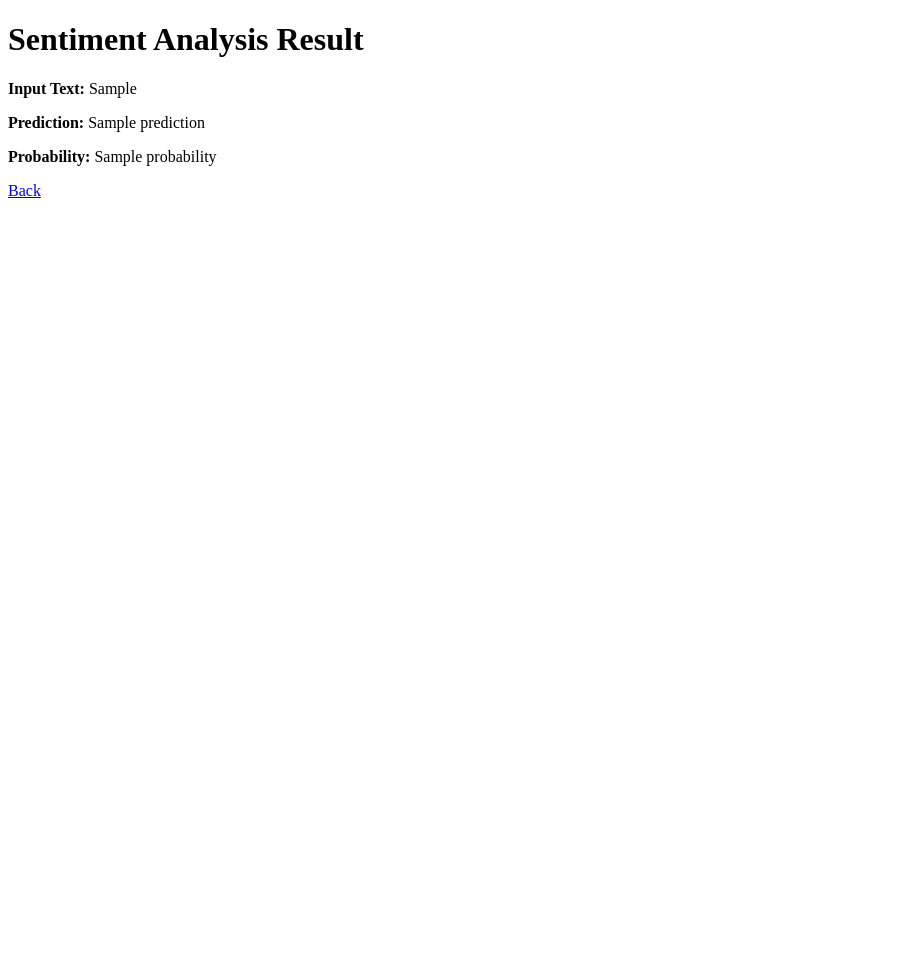
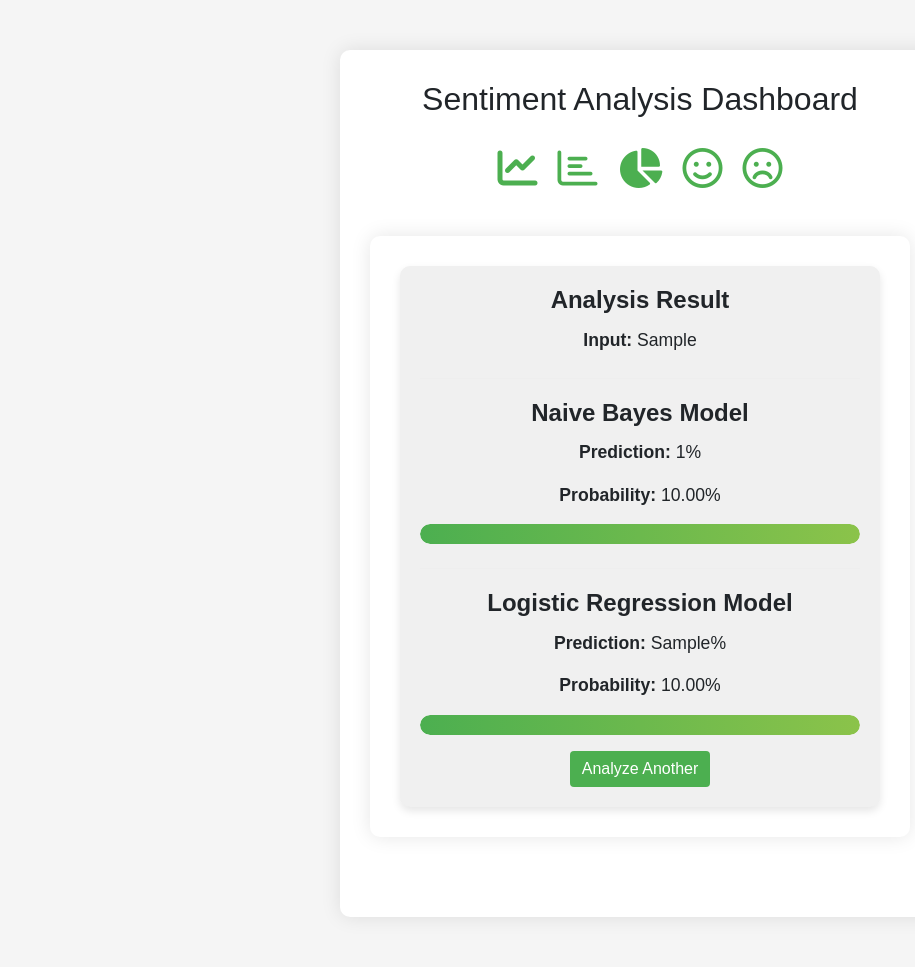
Before and after one commit to VGandhi27/Sentiment-Analysis, a Django app: template templates/visualisation/result.html in a window 1280 px wide. Shown: the whole page, without its empty margins (0-915 px from the left). Before the commit the page ends 198 px from the top, so only its background shows below. Run offline with Django 5.2, Linux system fonts and the light colour scheme; the template is opened without the code that fills it: most values are stand-ins (such as "Sample title", 1, 10 or a date in 2020); parts of the project's set-up code (start-up, migrations or seed data) failed here and were passed over; some libraries are stand-ins or nearby versions.

Commit message:
designing pages

```diff
--- /dev/null
+++ b/templates/visualisation/base.html
@@ -0,0 +1,61 @@
+<!DOCTYPE html>
+<html lang="en">
+<head>
+    <meta charset="UTF-8">
+    <meta name="viewport" content="width=device-width, initial-scale=1.0">
+    <title>{% block title %}Sentiment Analysis Dashboard{% endblock %}</title>
+    <link rel="stylesheet" href="https://stackpath.bootstrapcdn.com/bootstrap/4.5.2/css/bootstrap.min.css">
+    <style>
+        body {
+            background-color: #f5f5f5;
+            font-family: Arial, sans-serif;
+        }
+        .container {
+            max-width: 800px;
+            margin: 50px auto;
+            background-color: #fff;
+            padding: 30px;
+            border-radius: 10px;
+            box-shadow: 0 0 20px rgba(0,0,0,0.1);
+        }
+        .dashboard-title {
+            text-align: center;
+            font-size: 2rem;
+            margin-bottom: 30px;
+        }
+        .dashboard-icons {
+            display: flex;
+            justify-content: center;
+            margin-bottom: 20px;
+        }
+        .dashboard-icons i {
+            font-size: 2.5rem;
+            margin: 0 10px;
+            color: #4CAF50; /* Green color for icons */
+            transition: transform 0.3s ease-in-out;
+        }
+        .dashboard-icons i:hover {
+            transform: scale(1.2);
+            color: #45A049; /* Darker green on hover */
+        }
+    </style>
+    {% block extra_css %}{% endblock %}
+</head>
+<body>
+    <div class="container">
+        <h1 class="dashboard-title">{% block dashboard_title %}Sentiment Analysis Dashboard{% endblock %}</h1>
+        <div class="dashboard-icons">
+            <i class="fas fa-chart-line"></i>
+            <i class="far fa-chart-bar"></i>
+            <i class="fas fa-chart-pie"></i>
+            <i class="far fa-smile"></i>
+            <i class="far fa-frown"></i>
+        </div>
+        {% block content %}
+        {% endblock %}
+    </div>
+
+    <script src="https://kit.fontawesome.com/a076d05399.js"></script>
+    {% block extra_js %}{% endblock %}
+</body>
+</html>
--- a/templates/visualisation/result.html
+++ b/templates/visualisation/result.html
@@ -1,14 +1,85 @@
-<!DOCTYPE html>
-<html lang="en">
-<head>
-    <meta charset="UTF-8">
-    <title>Sentiment Analysis Result</title>
-</head>
-<body>
-    <h1>Sentiment Analysis Result</h1>
-    <p><strong>Input Text:</strong> {{ user_input }}</p>
-    <p><strong>Prediction:</strong> {{ prediction }}</p>
-    <p><strong>Probability:</strong> {{ probability }}</p>
-    <a href="{% url 'sentiment_analysis' %}">Back</a>
-</body>
-</html>
+{% extends 'visualisation/base.html' %}
+
+{% block content %}
+<div class="container mt-5">
+    <div class="card text-center">
+        <div class="card-body">
+            <h3 class="card-title">Analysis Result</h3>
+            <p class="card-text"><strong>Input:</strong> {{ user_input }}</p>
+
+            <div class="model-result mt-4">
+                <h5 class="card-title">Naive Bayes Model</h5>
+                <p class="card-text"><strong>Prediction:</strong> {{ nb_prediction }}%</p>
+                <p class="card-text"><strong>Probability:</strong> {{ nb_probability.max|floatformat:2 }}%</p>
+                <div class="probability-bar">
+                    <div class="probability-fill" style="width: {{ nb_probability.max }}%;"></div>
+                </div>
+            </div>
+
+            <div class="model-result mt-4">
+                <h5 class="card-title">Logistic Regression Model</h5>
+                <p class="card-text"><strong>Prediction:</strong> {{ lr_prediction }}%</p>
+                <p class="card-text"><strong>Probability:</strong> {{ lr_probability.max|floatformat:2 }}%</p>
+                <div class="probability-bar">
+                    <div class="probability-fill" style="width: {{ lr_probability.max }}%;"></div>
+                </div>
+            </div>
+
+            <a href="/" class="btn btn-primary mt-3">Analyze Another</a>
+        </div>
+    </div>
+</div>
+
+<style>
+    .container {
+        max-width: 600px;
+    }
+    .card {
+        border: none;
+        box-shadow: 0 4px 8px rgba(0, 0, 0, 0.1);
+        border-radius: 10px;
+        background-color: #f0f0f0; /* Changed background color */
+    }
+    .card-title {
+        font-size: 1.5rem;
+        font-weight: 600;
+    }
+    .card-text {
+        font-size: 1.1rem;
+    }
+    .model-result {
+        border-top: 1px solid #eee;
+        padding-top: 20px;
+    }
+    .probability-bar {
+        width: 100%;
+        height: 20px;
+        background: #f1f1f1;
+        border-radius: 10px;
+        overflow: hidden;
+        position: relative;
+        margin-top: 10px;
+    }
+    .probability-fill {
+        height: 100%;
+        background: linear-gradient(90deg, #4caf50, #8bc34a);
+        text-align: right;
+        padding-right: 10px;
+        color: white;
+        display: flex;
+        align-items: center;
+        justify-content: center;
+        font-weight: bold;
+        font-size: 0.9rem;
+        border-radius: 10px;
+    }
+    .btn-primary {
+        background: #4caf50;
+        border: none;
+        transition: background 0.3s ease;
+    }
+    .btn-primary:hover {
+        background: #45a049;
+    }
+</style>
+{% endblock %}
```
Also changed, not shown: dashboard/settings.py (+6 -1 lines), static/visualisation/styles.css (added, +17 -0 lines), templates/visualisation/home.html (+13 -15 lines), visualisation/views.py (+27 -6 lines).
